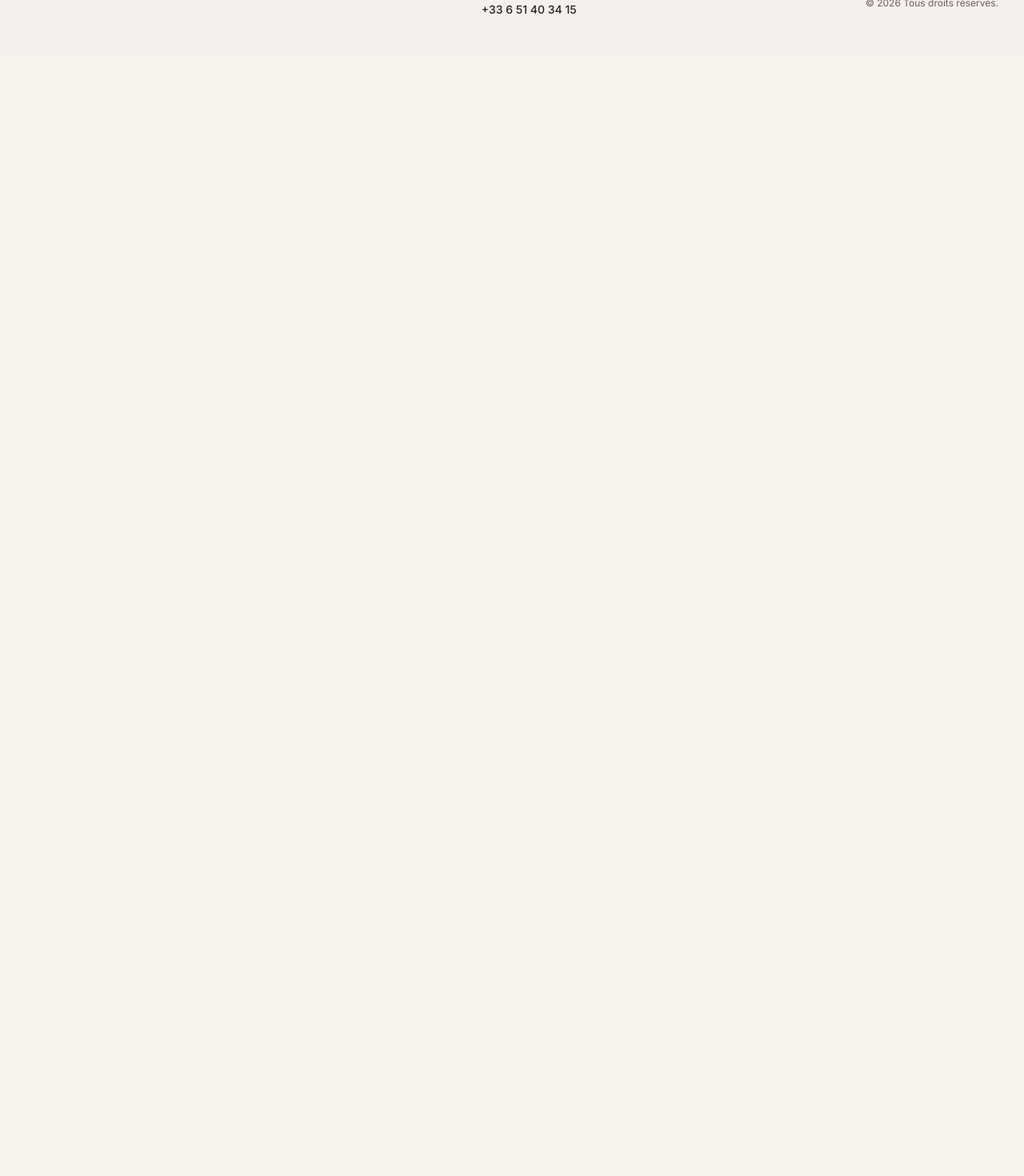
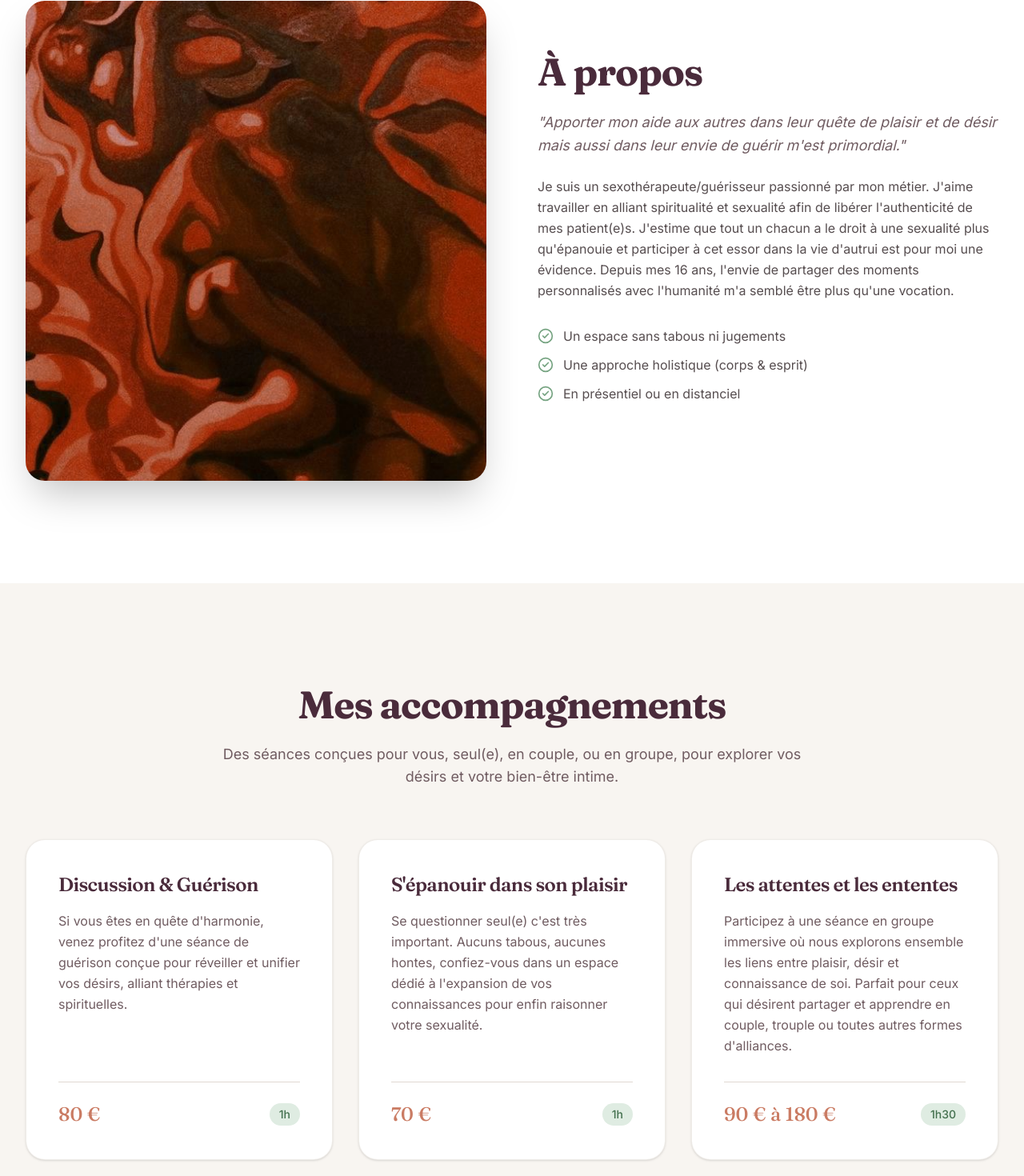
Before and after one commit to MacFly-99/LesNuancesduPlaisir, a Next.js app: page / in a window 1280 px wide. Shown: the part 860-2330 px from the top of the page at 80% size. Before the commit the page ends 930 px from the top, so only its background shows below. Built offline with nearby package versions, Linux system fonts and the light colour scheme.

Commit message:
Create and implement animations for the homepage

```diff
--- a/src/app/page.tsx
+++ b/src/app/page.tsx
@@ -1,41 +1,126 @@
 import Link from "next/link";
+import Image from "next/image";
 import { Button } from "@/components/ui/button";
+import { FadeIn } from "@/components/ui/fade-in";
+import { services } from "@/data/services";
+import { CheckCircle2 } from "lucide-react";
 
 export default function Home() {
   return (
-    <main className="flex flex-col">
-      {/* Section Hero */}
+    <main className="flex flex-col overflow-hidden">
+      {/* ================= HERO SECTION ================= */}
       <section className="relative flex flex-col items-center justify-center min-h-[75vh] px-4 py-20 md:py-32 text-center">
-
-        {/* Petit tag au dessus */}
+        <FadeIn>
           <span className="mb-6 inline-block rounded-full bg-sage-light px-4 py-1.5 text-xs md:text-sm font-medium text-sage-dark">
             Sexothérapie & Guérison
           </span>
-
-        {/* Le gros titre */}
           <h1 className="max-w-4xl text-4xl sm:text-5xl md:text-7xl font-bold text-secondary mb-6 leading-[1.15] md:leading-tight">
             Révélez vos désirs, <br className="hidden md:block" />
             <span className="text-primary italic font-light">libérez votre authenticité.</span>
           </h1>
-
-        {/* Le sous-titre */}
-        <p className="max-w-2xl text-base md:text-xl text-muted-foreground mb-10 px-2 md:px-0">
+          <p className="max-w-2xl mx-auto text-base md:text-xl text-muted-foreground mb-10 px-2 md:px-0">
             Un accompagnement bienveillant pour votre vie intime, alliant spiritualité et sexualité.
             Séances en présentiel ou en distanciel.
           </p>
-
-        {/* Les boutons d'action */}
-        <div className="flex flex-col sm:flex-row gap-4 w-full sm:w-auto px-4 sm:px-0">
+          <div className="flex flex-col sm:flex-row justify-center gap-4 w-full sm:w-auto px-4 sm:px-0">
             <Link href="/rendez-vous" className="w-full sm:w-auto">
               <Button size="lg" className="w-full rounded-full bg-primary hover:bg-primary/90 text-primary-foreground">
                 Organiser votre rencontre
               </Button>
             </Link>
-          <Link href="/accompagnements" className="w-full sm:w-auto">
-            <Button size="lg" variant="outline" className="w-full rounded-full border-sage text-sage-dark hover:bg-sage-light hover:text-sage-dark transition-colors">
+            <Link href="#services" className="w-full sm:w-auto">
+              <Button size="lg" variant="outline" className="w-full rounded-full border-sage text-sage-dark hover:bg-sage-light transition-colors">
                 Découvrir les séances
               </Button>
             </Link>
+          </div>
+        </FadeIn>
+      </section>
+
+      {/* ================= SECTION À PROPOS ================= */}
+      <section className="py-20 md:py-32 bg-white relative">
+        <div className="container mx-auto px-4 md:px-8">
+          <div className="grid grid-cols-1 lg:grid-cols-2 gap-16 items-center">
+
+            {/* Image abstraite (Asymétrique) */}
+            <FadeIn delay={0.2} className="relative h-100 md:h-150 w-full rounded-3xl overflow-hidden shadow-2xl">
+              {/* Remplacer par ton image réelle si besoin, ici on met un placeholder stylé */}
+              <Image
+                src="/abstract.jpg"
+                alt="Univers sensoriel et abstrait"
+                fill
+                className="object-cover"
+                sizes="(max-width: 768px) 100vw, 50vw"
+              />
+              <div className="absolute inset-0 bg-secondary/10 mix-blend-overlay"></div>
+            </FadeIn>
+
+            {/* Texte À propos */}
+            <FadeIn delay={0.4} className="flex flex-col justify-center">
+              <h2 className="text-3xl md:text-5xl font-bold text-secondary mb-6">
+                À propos
+              </h2>
+              <p className="text-lg text-muted-foreground leading-relaxed mb-6 italic">
+                "Apporter mon aide aux autres dans leur quête de plaisir et de désir mais aussi dans leur envie de guérir m'est primordial."
+              </p>
+              <p className="text-foreground/80 leading-relaxed mb-8">
+                Je suis un sexothérapeute/guérisseur passionné par mon métier. J'aime travailler en alliant spiritualité et sexualité afin de libérer l'authenticité de mes patient(e)s. J'estime que tout un chacun a le droit à une sexualité plus qu'épanouie et participer à cet essor dans la vie d'autrui est pour moi une évidence. Depuis mes 16 ans, l'envie de partager des moments personnalisés avec l'humanité m'a semblé être plus qu'une vocation.
+              </p>
+
+              <ul className="space-y-3 mb-8">
+                <li className="flex items-center gap-3 text-foreground/80">
+                  <CheckCircle2 className="w-5 h-5 text-sage" /> Un espace sans tabous ni jugements
+                </li>
+                <li className="flex items-center gap-3 text-foreground/80">
+                  <CheckCircle2 className="w-5 h-5 text-sage" /> Une approche holistique (corps & esprit)
+                </li>
+                <li className="flex items-center gap-3 text-foreground/80">
+                  <CheckCircle2 className="w-5 h-5 text-sage" /> En présentiel ou en distanciel
+                </li>
+              </ul>
+            </FadeIn>
+          </div>
+        </div>
+      </section>
+
+      {/* ================= SECTION SERVICES ================= */}
+      <section id="services" className="py-20 md:py-32 bg-background relative">
+        <div className="container mx-auto px-4 md:px-8">
+
+          <FadeIn className="text-center max-w-3xl mx-auto mb-16">
+            <h2 className="text-3xl md:text-5xl font-bold text-secondary mb-6">
+              Mes accompagnements
+            </h2>
+            <p className="text-lg text-muted-foreground">
+              Des séances conçues pour vous, seul(e), en couple, ou en groupe, pour explorer vos désirs et votre bien-être intime.
+            </p>
+          </FadeIn>
+
+          <div className="grid grid-cols-1 md:grid-cols-3 gap-8">
+            {services.map((service, index) => (
+              <FadeIn key={service.title} delay={0.2 + index * 0.2}>
+                <div className="group h-full bg-white p-8 md:p-10 rounded-3xl border border-border/50 shadow-sm hover:shadow-xl transition-all duration-300 hover:-translate-y-2 flex flex-col">
+                  <h3 className="text-2xl font-semibold text-secondary mb-4 group-hover:text-primary transition-colors">
+                    {service.title}
+                  </h3>
+                  <p className="text-muted-foreground leading-relaxed mb-8 flex-1">
+                    {service.description}
+                  </p>
+
+                  {/* Badges Tarif / Durée */}
+                  <div className="flex items-center justify-between pt-6 border-t border-border mt-auto">
+                    <span className="font-serif text-2xl font-medium text-primary">
+                      {service.price}
+                    </span>
+                    <span className="bg-sage-light text-sage-dark px-3 py-1 rounded-full text-sm font-medium">
+                      {service.duration}
+                    </span>
+                  </div>
+                </div>
+              </FadeIn>
+            ))}
+          </div>
+
         </div>
       </section>
     </main>
--- /dev/null
+++ b/src/components/ui/fade-in.tsx
@@ -0,0 +1,26 @@
+"use client";
+
+import { motion } from "framer-motion";
+import { ReactNode } from "react";
+
+export function FadeIn({
+  children,
+  delay = 0,
+  className = ""
+}: {
+  children: ReactNode;
+  delay?: number;
+  className?: string;
+}) {
+  return (
+    <motion.div
+      initial={{ opacity: 0, y: 30 }}
+      whileInView={{ opacity: 1, y: 0 }}
+      viewport={{ once: true, margin: "-100px" }}
+      transition={{ duration: 0.8, delay, ease: [0.21, 0.47, 0.32, 0.98] }}
+      className={className}
+    >
+      {children}
+    </motion.div>
+  );
+}
--- /dev/null
+++ b/src/data/services.ts
@@ -0,0 +1,20 @@
+export const services = [
+  {
+    title: "Discussion & Guérison",
+    description: "Si vous êtes en quête d'harmonie, venez profitez d'une séance de guérison conçue pour réveiller et unifier vos désirs, alliant thérapies et spirituelles.",
+    price: "80 €",
+    duration: "1h",
+  },
+  {
+    title: "S'épanouir dans son plaisir",
+    description: "Se questionner seul(e) c'est très important. Aucuns tabous, aucunes hontes, confiez-vous dans un espace dédié à l'expansion de vos connaissances pour enfin raisonner votre sexualité.",
+    price: "70 €",
+    duration: "1h",
+  },
+  {
+    title: "Les attentes et les ententes",
+    description: "Participez à une séance en groupe immersive où nous explorons ensemble les liens entre plaisir, désir et connaissance de soi. Parfait pour ceux qui désirent partager et apprendre en couple, trouple ou toutes autres formes d'alliances.",
+    price: "90 € à 180 €",
+    duration: "1h30",
+  },
+];
```
Also changed, not shown: public/abstract.jpg (added). Lines whose indentation alone changed are shown as unchanged.
